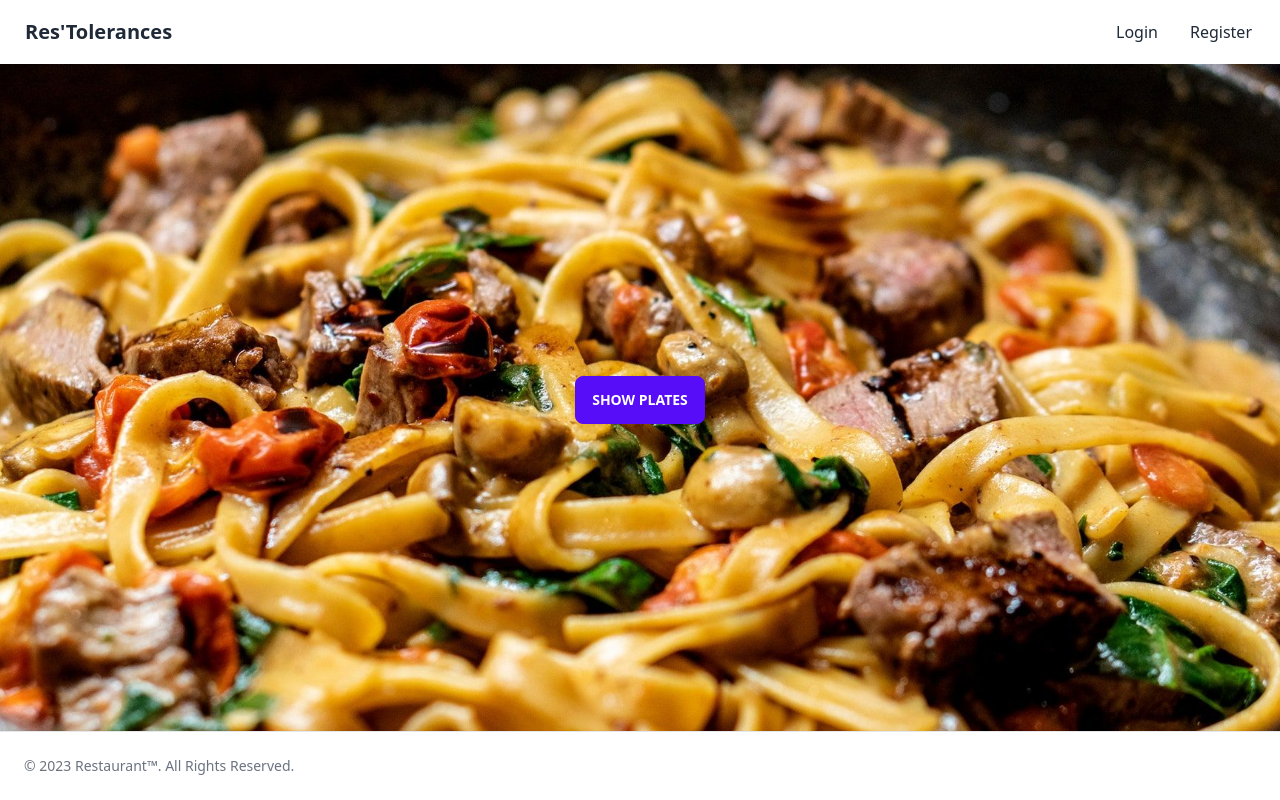
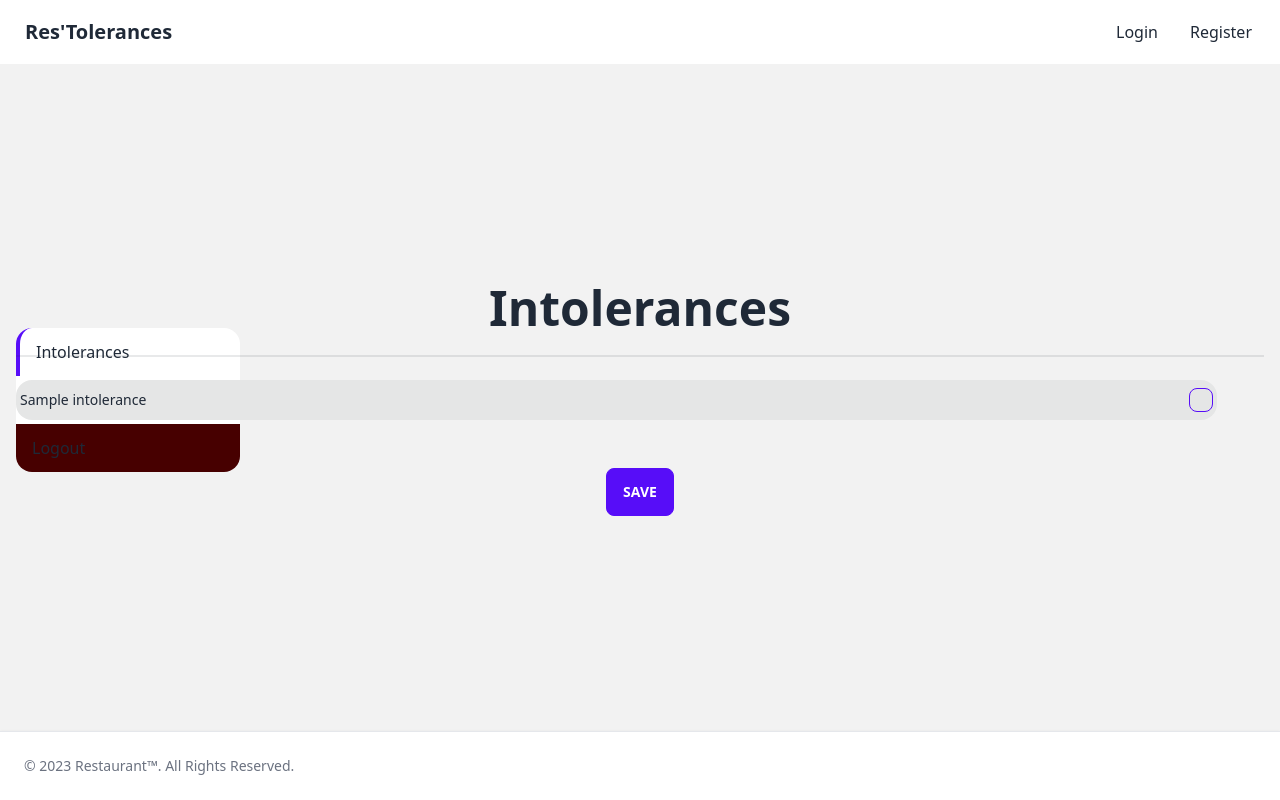
Before and after one commit to AxelPittet/Pre-TPI_2023, a PHP site: page /index.php?action=intolerances in a window 1280 px wide. Run offline with PHP 8.4, Linux system fonts and the light colour scheme; tables that the repository leaves empty hold one stand-in row (values such as "Sample post"); style sheets or scripts are compiled from the project's sources.

Commit message:
Added the dynamic view of the intolerances
The choices made by the user are not saved in the DB for the moment

```diff
--- a/Code/controller/controller.php
+++ b/Code/controller/controller.php
@@ -89,3 +89,10 @@
     $_SESSION['userEmailAddress'] = $userEmailAddress;
     $_SESSION['userType'] = $userType;
 }
+
+function intolerances($intolerancesRequest){
+
+    require_once "model/intolerancesManager.php";
+    $intolerances = getIntolerances();
+    require "view/intolerances.php";
+}
--- a/Code/index.php
+++ b/Code/index.php
@@ -21,6 +21,8 @@
         case 'logout' :
             logout();
             break;
+        case 'intolerances' :
+            intolerances($_POST);
             break;
         default :
             home();
--- /dev/null
+++ b/Code/model/intolerancesManager.php
@@ -0,0 +1,9 @@
+<?php
+
+function getIntolerances()
+{
+    $sql = "SELECT * FROM intolerances";
+    require_once "model/dbconnector.php";
+    $intolerances = executeQuerySelect($sql);
+    return $intolerances;
+}
--- a/Code/view/gabarit.php
+++ b/Code/view/gabarit.php
@@ -24,7 +24,7 @@
                     </div>
                 </li>
                 <li tabindex="1">
-                    <a>
+                    <a href="index.php?action=intolerances">
                         <label tabindex="0" class="btn btn-ghost btn-circle avatar">
                             <div class="w-10 rounded-full">
                                 <img src="view/img/Default_pfp.png"/>
@@ -35,9 +35,8 @@
                         </svg>
                     </a>
                     <ul class="p-2 bg-base-100">
-                        <li><a>Intolerances</a></li>
-                        <li><a>Precedent orders</a></li>
-                        <li><a>Logout</a></li>
+                        <li><a href="index.php?action=intolerances">Intolerances</a></li>
+                        <li><a href="index.php?action=precedentsOrders">Precedent orders</a></li>
                         <li><a href="index.php?action=logout">Logout</a></li>
                     </ul>
                 </li>
--- /dev/null
+++ b/Code/view/intolerances.php
@@ -0,0 +1,59 @@
+<?php
+ob_start();
+?>
+
+<div class="min-h-screen bg-base-200">
+    <div class="toast toast-start toast-middle">
+        <ul class="menu bg-base-100 w-56 rounded-box">
+            <li class="bordered"><a href="index.php?action=intolerances">Intolerances</a></li>
+            <li><a href="index.php?action=precedentsOrders">Precedents orders</a></li>
+            <li class="bg-error-content"><a href="index.php?action=logout">Logout</a></li>
+        </ul>
+    </div>
+
+    <div class="hero min-h-screen bg-base-200">
+        <form class="hero-content text-center">
+            <div class="w-screen">
+                <h1 class="text-5xl font-bold">Intolerances</h1>
+                <div class="divider"></div>
+                <?php
+                $count = 0;
+
+                foreach ($intolerances
+
+                         as $intolerance) :
+                    $count += 1;
+                    if ($count == 1) :
+                        ?>
+                        <div class="flex w-full">
+                    <?php
+                    endif;
+                    ?>
+                    <div class="grid h-10 w-full card bg-base-300 rounded-box">
+                        <label class="label cursor-pointer">
+                            <span class="label-text"><?= $intolerance['name'] ?></span>
+                            <input type="checkbox" class="checkbox checkbox-primary"/>
+                        </label>
+                    </div>
+                    <div class="divider-horizontal"></div>
+                    <?php
+                    if ($count == 3) :
+                        $count = 0;
+                        ?>
+                        </div>
+                        <div class="divider-vertical"></div>
+                    <?php endif;
+                endforeach;
+                if ($count != 0) : ?>
+            </div>
+            <div class="divider-vertical"></div>
+            <?php endif; ?>
+            <button class="btn btn-primary">Save</button>
+        </form>
+    </div>
+</div>
+
+<?php
+$content = ob_get_clean();
+require "gabarit.php";
+?>
```
